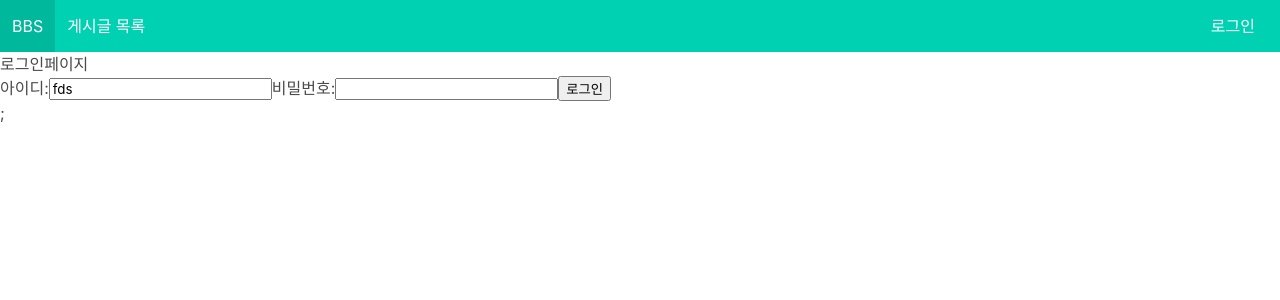
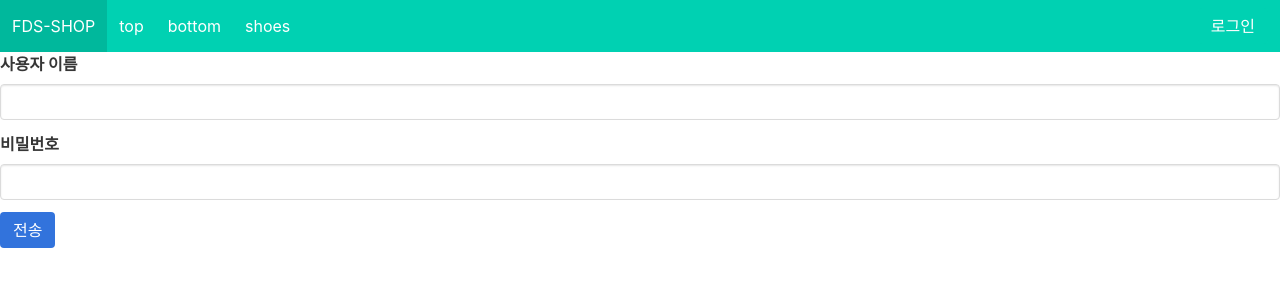
Before and after one commit to fds-onlineShop/fds-final_project, a React (Create React App) app: page /login in a window 1280 px wide. Shown: the top 300 px of the page. Built offline with nearby package versions, Linux system fonts and the light colour scheme; no server answers.

Commit message:
Add navBar (test)
- incomplete
- test

```diff
--- a/src/App.js
+++ b/src/App.js
@@ -3,15 +3,26 @@ import { BrowserRouter, Route, Redirect, Switch } from 'react-router-dom';
 
 import LoginPage from './pages/LoginPage';
 
-import { UserProvider } from './contexts/UserContext';
+import { AuthProvider } from './contexts/AuthContext';
 
 class App extends Component {
   render() {
     return (
       <BrowserRouter>
-        <UserProvider>
+        <AuthProvider>
           <Route path="/login" component={LoginPage} />
-        </UserProvider>
+          <Route
+            exact
+            path="/"
+            render={() =>
+              localStorage.getItem('token') ? (
+                <Redirect to="/login" />
+              ) : (
+                <Redirect to="/login" />
+              )
+            }
+          />
+        </AuthProvider>
       </BrowserRouter>
     );
   }
--- a/src/components/LoginForm.js
+++ b/src/components/LoginForm.js
@@ -1,27 +1,56 @@
 import React from 'react';
 
 export default class LoginForm extends React.Component {
-  loginEvent = e => {
+  static defaultProps = {
+    username: '', // 아이디 입력 필드에 표시될 값
+    password: '', // 암호 입력 필드에 표시될 값
+    onUsernameChange: username => {}, // 아이디 입력 필드에 입력이 일어날 때 호출되는 함수
+    onPasswordChange: password => {}, // 암호 입력 필드에 입력이 일어날 때 호출되는 함수
+    onSubmit: () => {}, // 폼 전송이 일어날 때 호출되는 함수
+  };
+
+  handleSubmit = e => {
     e.preventDefault();
-    const username = e.target.elements.username.value;
-    const password = e.target.elements.password.value;
-    const { onLogin } = this.props;
-    onLogin(username, password);
+    this.props.onSubmit();
   };
 
   render() {
+    const {
+      username,
+      password,
+      onUsernameChange,
+      onPasswordChange,
+    } = this.props;
+
     return (
-      <form onSubmit={this.loginEvent}>
-        <h1>로그인페이지</h1>
-        <label>
-          아이디:
-          <input defaultValue="fds" type="text" name="username" />
-        </label>
-        <label>
-          비밀번호:
-          <input type="password" name="password" />
-        </label>
-        <button>로그인</button>
+      <form onSubmit={this.handleSubmit}>
+        <div className="field">
+          <label className="label">사용자 이름</label>
+          <div className="control">
+            <input
+              className="input"
+              type="text"
+              value={username}
+              onChange={e => onUsernameChange(e.target.value)}
+            />
+          </div>
+        </div>
+        <div className="field">
+          <label className="label">비밀번호</label>
+          <div className="control">
+            <input
+              className="input"
+              type="password"
+              value={password}
+              onChange={e => onPasswordChange(e.target.value)}
+            />
+          </div>
+        </div>
+        <div className="field is-grouped">
+          <div className="control">
+            <button className="button is-link">전송</button>
+          </div>
+        </div>
       </form>
     );
   }
--- a/src/components/NavBar.js
+++ b/src/components/NavBar.js
@@ -9,14 +9,20 @@ export default function NavBar({
     <nav className="navbar is-primary">
       <div className="navbar-brand">
         <Link to="/" className="navbar-item">
-          BBS
+          FDS-SHOP
         </Link>
       </div>
 
       <div className="navbar-menu">
         <div className="navbar-start">
-          <Link className="navbar-item" to="/posts">
-            게시글 목록
+          <Link className="navbar-item" to="/tops">
+            top
+          </Link>
+          <Link className="navbar-item" to="/bottoms">
+            bottom
+          </Link>
+          <Link className="navbar-item" to="/shoes">
+            shoes
           </Link>
         </div>
 
@@ -25,7 +31,7 @@ export default function NavBar({
             <div className="field is-grouped">
               {username ? (
                 <React.Fragment>
-                  <span className="navbar-item">{username}</span>
+                  <span className="navbar-item">{username}님 환영합니다!</span>
                   <p className="control">
                     <button onClick={e => onLogout()} className="button">
                       로그아웃
--- a/src/containers/LoginFormContainer.js
+++ b/src/containers/LoginFormContainer.js
@@ -1,20 +1,50 @@
 import React from 'react';
+import { Redirect } from 'react-router-dom';
 
 import LoginForm from '../components/LoginForm';
-import { UserConsumer } from '../contexts/UserContext';
+import { AuthConsumer } from '../contexts/AuthContext';
 
 export default class LoginFormContainer extends React.Component {
+  state = {
+    success: false,
+    username: '',
+    password: '',
+  };
+
+  updateUsername = username => this.setState({ username });
+  updatePassword = password => this.setState({ password });
   render() {
+    const { success, username, password } = this.state;
+    if (success) return <Redirect to="/posts" />;
     return (
-      <UserConsumer>
+      <AuthConsumer>
         {({ login }) => (
           <LoginForm
-            onLogin={async (username, password) => {
-              await login(username, password);
+            username={username}
+            password={password}
+            onUsernameChange={this.updateUsername}
+            onPasswordChange={this.updatePassword}
+            onSubmit={async () => {
+              try {
+                await login(username, password);
+                this.setState({ success: true });
+              } catch (e) {
+                if (e.response && e.response.status === 400) {
+                  alert('사용자 이름 혹은 비밀번호가 잘못되었습니다.');
+                  this.setState({
+                    username: '',
+                    password: '',
+                  });
+                } else {
+                  alert(
+                    '네트워크 에러가 발생했습니다. 잠시 후 다시 시도해주세요.'
+                  );
+                }
+              }
             }}
           />
         )}
-      </UserConsumer>
+      </AuthConsumer>
     );
   }
 }
--- /dev/null
+++ b/src/containers/NavBarContainer.js
@@ -0,0 +1,32 @@
+import React from 'react';
+
+import { AuthConsumer } from '../contexts/AuthContext';
+import NavBar from '../components/NavBar';
+import { Link, Redirect } from 'react-router-dom';
+
+export default class NavBarContainer extends React.Component {
+  state = {
+    loggedOut: false,
+  };
+  render() {
+    const { loggedOut } = this.state;
+    if (loggedOut) return <Redirect to="/login" />;
+    return (
+      <AuthConsumer>
+        {({ username, logout }) => (
+          <NavBar
+            username={username}
+            brandAs={Link}
+            brandProps={{ to: '/' }}
+            loginAs={Link}
+            loginProps={{ to: '/login' }}
+            onLogout={() => {
+              logout();
+              this.setState({ loggedOut: true });
+            }}
+          />
+        )}
+      </AuthConsumer>
+    );
+  }
+}
--- /dev/null
+++ b/src/contexts/AuthContext.js
@@ -0,0 +1,76 @@
+import React from 'react';
+
+import superAPI from '../superAPI';
+
+const { Provider, Consumer } = React.createContext({
+  login: (username, password) => {}, // 로그인 함수
+});
+
+class AuthProvider extends React.Component {
+  componentDidMount() {
+    if (localStorage.getItem('token')) {
+      this.fetchMe();
+    }
+  }
+
+  state = {
+    loading: 0,
+    id: null,
+    username: null,
+  };
+
+  async fetchMe() {
+    this.setState(prevState => ({
+      loading: prevState.loading + 1,
+    }));
+    try {
+      const res = await superAPI.get('/me');
+      this.setState({
+        id: res.data.id,
+        username: res.data.username,
+      });
+    } finally {
+      this.setState(prevState => ({
+        loading: prevState.loading - 1,
+      }));
+    }
+  }
+
+  login = async (username, password) => {
+    this.setState(prevState => ({
+      loading: prevState.loading + 1,
+    }));
+    try {
+      const res = await superAPI.post('/users/login', {
+        username,
+        password,
+      });
+      localStorage.setItem('token', res.data.token);
+      await this.fetchMe();
+    } finally {
+      this.setState(prevState => ({
+        loading: prevState.loading - 1,
+      }));
+    }
+  };
+
+  logout = () => {
+    localStorage.removeItem('token');
+    this.setState({
+      id: null,
+      username: null,
+    });
+  };
+
+  render() {
+    const value = {
+      login: this.login,
+      logout: this.logout,
+      id: this.state.id,
+      username: this.state.username,
+    };
+    return <Provider value={value}>{this.props.children}</Provider>;
+  }
+}
+
+export { AuthProvider, Consumer as AuthConsumer };
--- a/src/contexts/UserContext.js
+++ /dev/null
@@ -1,39 +0,0 @@
-import React from 'react';
-
-import superAPI from '../superAPI';
-
-const { Provider, Consumer } = React.createContext();
-
-class UserProvider extends React.Component {
-  login = async (username, password) => {
-    try {
-      // 로그인 요청
-      const res = await superAPI.post('/users/login', {
-        username: username,
-        password: password,
-      });
-
-      // localstorage 토큰 저장
-      localStorage.setItem('token', res.data.token);
-      alert('로그인에 성공 하였습니다');
-    } catch (e) {
-      if (e.response && e.response.status === 400) {
-        alert('아이디 혹은 비밀번호가 일치 하지 않습니다.');
-      }
-    }
-  };
-
-  logout = () => {
-    localStorage.removeItem('token');
-  };
-
-  render() {
-    const value = {
-      login: this.login,
-      logout: this.logout,
-    };
-    return <Provider value={value}>{this.props.children}</Provider>;
-  }
-}
-
-export { UserProvider, Consumer as UserConsumer };
--- a/src/pages/LoginPage.js
+++ b/src/pages/LoginPage.js
@@ -1,18 +1,16 @@
 import React from 'react';
 
 import LoginFormContainer from '../containers/LoginFormContainer';
+import NavBarContainer from '../containers/NavBarContainer';
 import MainLayout from '../components/MainLayout';
-import NavBar from '../components/NavBar';
 
-export default class LoginPage extends React.Component {
-  render() {
+export default function LoginPage() {
   return (
     <React.Fragment>
-        <NavBar />
+      <NavBarContainer />
       <MainLayout>
-          <LoginFormContainer />;
+        <LoginFormContainer />
       </MainLayout>
     </React.Fragment>
   );
 }
-}
```
Also changed, not shown: src/hocs/withAuth.js (added, +14 -0 lines). Lines whose indentation alone changed are shown as unchanged.
